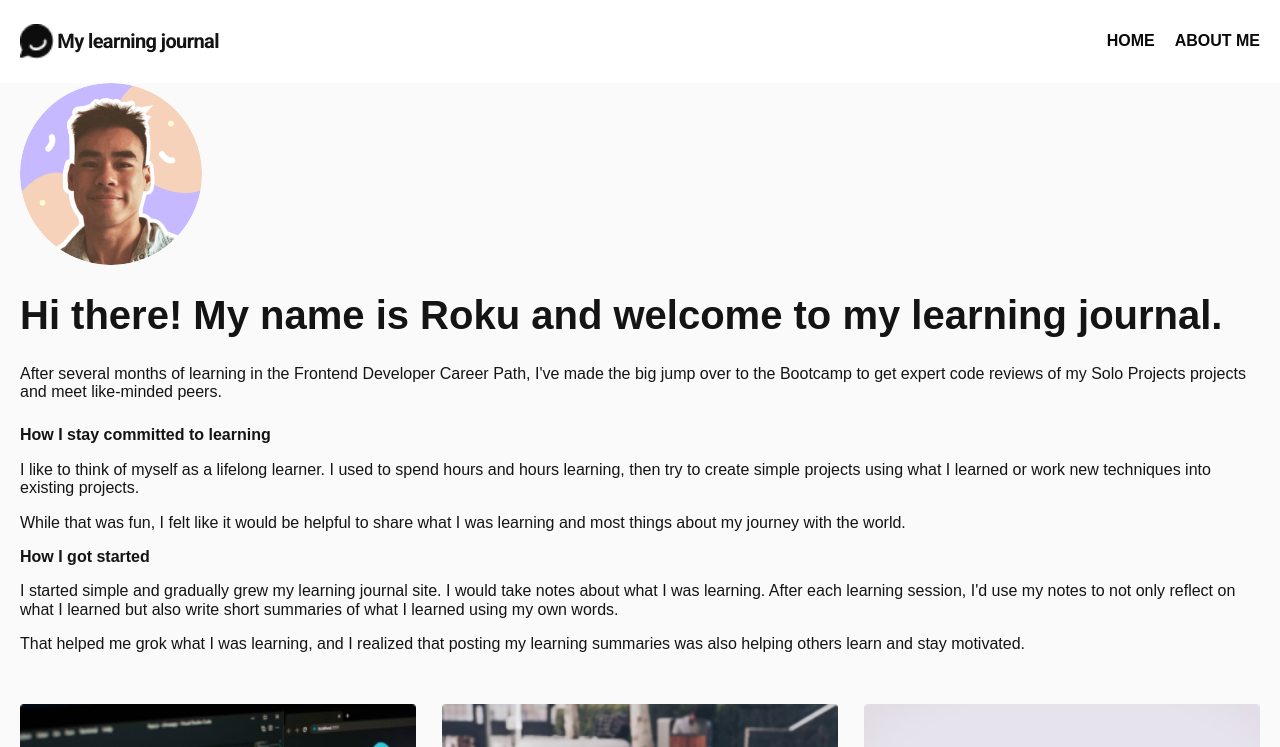
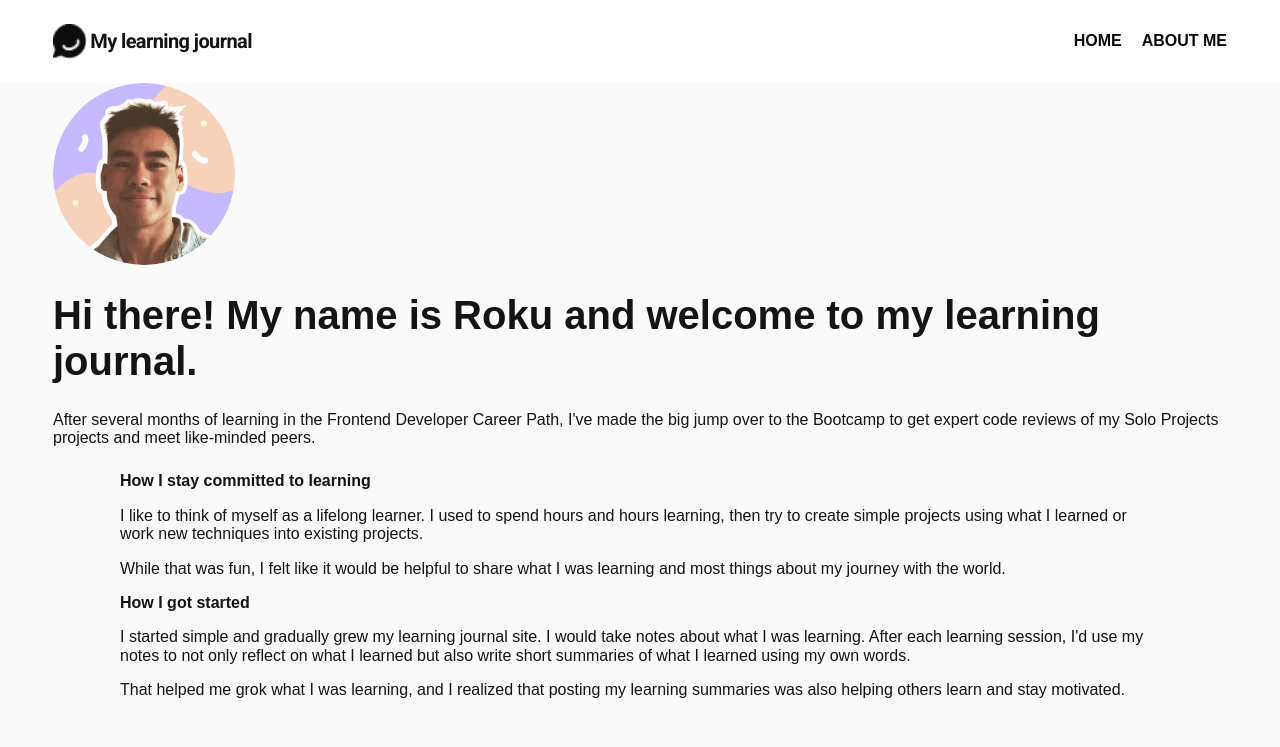
Before and after one commit to qserena/05-solo-project-learning-journal, a plain HTML site: page index.html in a window 1280 px wide. Both pictures are taken after a click on the link "ABOUT ME". Shown: the top 747 px of the page. Drawn offline with nearby package versions, Linux system fonts and the light colour scheme; a web font is replaced by a local one.

Commit message:
inner-container

```diff
--- a/css/style.css
+++ b/css/style.css
@@ -10,7 +10,11 @@ body {
 }
 
 .container {
-	margin: 0 1.25em;
+	margin: 0 1.25em; /* 20px */
+}
+
+.inner-container {
+	margin: 0;
 }
 
 /* Typography*/
@@ -187,6 +191,14 @@ footer {
 		background: #fafafa;
 	}
 
+	.container {
+		margin: 0 3.3125em; /* 53px */
+	}
+
+	.inner-container {
+		margin: 0 67px;
+	}
+
 	/* Typography*/
 
 	h1 {
--- a/index.js
+++ b/index.js
@@ -49,9 +49,13 @@ function getArticlePreview() {
 
 function getFullArticle() {
 	return `
-		${getArticlePreview()}
-		<img src="./img/article-image-hero.png"/>
-		${getArticleLast()}
+		<div class="inner-container">
+			${getArticlePreview()}
+		</div>
+			<img src="./img/article-image-hero.png"/>
+		<div class="inner-container">
+			${getArticleLast()}
+		</div>
 	`
 }
 
@@ -60,7 +64,9 @@ function getAboutHtml() {
 		<img class="profile-image" src="./img/profile-image.png"/>
 		<h1>Hi there! My name is Roku and welcome to my learning journal.</h1>
 		<p class="article-preview-hero">${getArticlePreviewText()}</p>
-		${getArticleLast()}
+		<div class="inner-container">
+			${getArticleLast()}
+		</div>
 	`
 }
 
```
